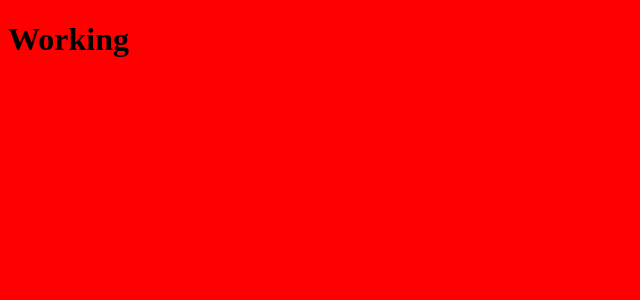
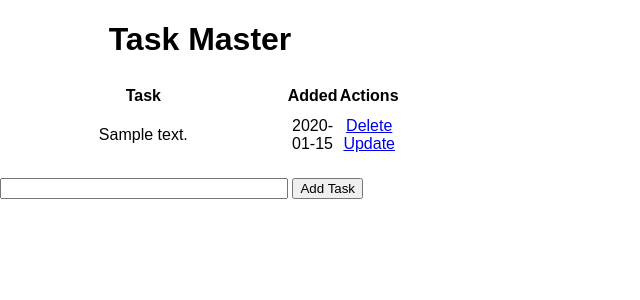
Before and after one commit to Gene-94/Python, a Flask app: page / in a window 1280 px wide. Shown: the top 300 px of the page, without its empty margins (0-640 px from the left). Run offline with Flask 2, Linux system fonts and the light colour scheme; tables that the repository leaves empty hold one stand-in row (values such as "Sample post").

Commit message:
Finished basic tasks app with CRUD functionality

```diff
--- a/Flask/Tasks/app.py
+++ b/Flask/Tasks/app.py
@@ -1,4 +1,4 @@
-from flask import Flask, render_template, url_for
+from flask import Flask, render_template, url_for, request, redirect
 from flask_sqlalchemy import SQLAlchemy
 from datetime import datetime
 
@@ -16,9 +16,48 @@ class Todo(db.Model):
     def __repr__(self):
         return '<Task %r>' % self.id
 
-@app.route('/')
+@app.route('/', methods=['POST', 'GET'])
 def index():
-    return render_template('index.html')
+    if request.method == 'POST':
+        task_content = request.form['content']
+        new_task = Todo(content = task_content)
+
+        try:
+            db.session.add(new_task)
+            db.session.commit()
+            return redirect('/')
+        except:
+            return "An error ocurred while adding your task, please reload the page and try again."
+
+    else:
+        tasks = Todo.query.order_by(Todo.date_created).all()
+        return render_template('index.html', tasks=tasks)
+
+@app.route('/delete/<int:id>')
+def delete(id):
+    task_to_delete = Todo.query.get_or_404(id)
+
+    try:
+        db.session.delete(task_to_delete)
+        db.session.commit()
+        return redirect('/')
+    except:
+        return "There was a problem deleting the task"
+
+@app.route('/update/<int:id>', methods=['GET', 'POST'])
+def update(id):
+    task = Todo.query.get_or_404(id)
+
+    if request.method == 'POST':
+        task.content = request.form['content']
+
+        try:
+            db.session.commit()
+            return redirect('/')
+        except:
+            return "there was an issue updating your task !"
+    else:
+        return render_template('update.html', task=task)
 
 
 if __name__ == "__main__":
--- a/Flask/Tasks/static/css/main.css
+++ b/Flask/Tasks/static/css/main.css
@@ -1,3 +1,35 @@
 body{
-    background-color:red;
+    margin: 0;
+    font-family: sans-serif;
 }
+
+.content{
+    margin:0;
+    width:400px;
+}
+
+table, td, th{
+    border-collapse: collapse;
+    width: 100%;
+}
+
+th{
+    height: 30px;
+}
+
+td{
+    text-align:center;
+    padding: 5px;
+}
+
+.form{
+    margin-top: 20px;
+}
+
+#content{
+    width: 70%;
+}
+
+h1, h3{
+    text-align: center;
+}
--- a/Flask/Tasks/templates/index.html
+++ b/Flask/Tasks/templates/index.html
@@ -4,10 +4,42 @@
     <meta charset="UTF-8">
     <meta http-equiv="X-UA-Compatible" content="IE=edge">
     <meta name="viewport" content="width=device-width, initial-scale=1.0">
-    <link rel="stylesheet" href="{{ url_for('static', filename='css/main.css') }}">
-    <title>My tasks</title>
+    <link rel="stylesheet" href="../static/css/main.css">
+    <title>Task Master</title>
 </head>
 <body>
-    <h1>Working</h1>
+    <div class="content">
+        <h1>Task Master</h1>
+
+        {% if tasks|length == 0 %}
+        <h3>You have no tasks, all done!</h3>
+        {% else %}
+        <table>
+            <tr>
+                <th>Task</th>
+                <th>Added</th>
+                <th>Actions</th>
+            </tr>
+            {% for task in tasks %}
+                <tr>
+                    <td>{{ task.content }}</td>
+                    <td>{{ task.date_created.date() }}</td>
+                    <td>
+                        <a href="/delete/{{task.id}}">Delete</a>
+                        <br>
+                        <a href="/update/{{task.id}}">Update</a>
+                    </td>
+                </tr>
+            {% endfor %}
+        </table>
+        {% endif %}
+        <div class="form">
+            <form action="/" method="POST">
+                <input type="text" name="content" id="content">
+                <input type="submit" value="Add Task">
+            </form>
+        </div>
+    </div>
+
 </body>
 </html>
```
Also changed, not shown: Flask/Tasks/templates/update.html (added, +23 -0 lines), Flask/Tasks/test.db (added).
